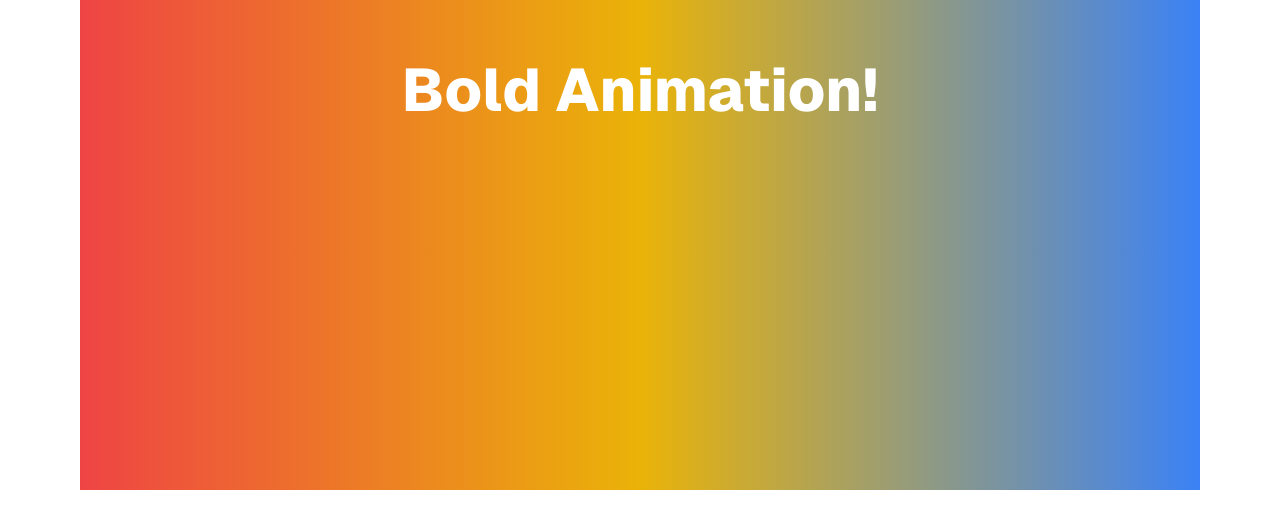
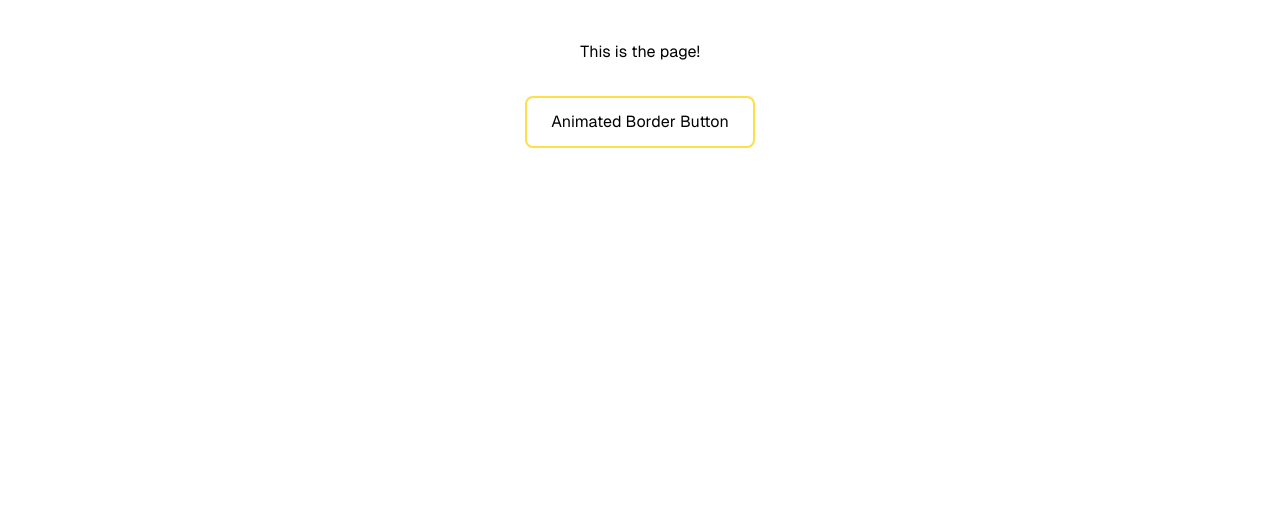
Before and after one commit to joshcallawaydev/breeze-ui-web, a Next.js app: page / in a window 1280 px wide. Shown: the top 528 px of the page. Built offline with nearby package versions, Linux system fonts and the light colour scheme.

Commit message:
FEATURE: refactor and add first button animation

```diff
--- a/app/components/AnimatedBackground.tsx
+++ /dev/null
@@ -1,8 +0,0 @@
-const AnimatedBackground: React.FC = () => {
-    return (
-      <div className="bg-gradient-to-r from-green-400 via-blue-500 to-purple-600 animate-breeze-ocean h-screen w-full flex items-center justify-center">
-      </div>
-    );
-  };
-
-  export default AnimatedBackground;
--- a/app/components/BoldBackground.tsx
+++ /dev/null
@@ -1,9 +0,0 @@
-const BoldBackground: React.FC = () => {
-    return (
-      <div className="bg-gradient-to-r from-red-500 via-yellow-500 to-blue-500 bg-size-400% animate-breeze-bold h-screen w-full flex items-center justify-center">
-        <h1 className="text-white text-6xl font-extrabold">Bold Animation!</h1>
-      </div>
-    );
-  };
-
-  export default BoldBackground;
--- /dev/null
+++ b/app/components/Button.tsx
@@ -0,0 +1,14 @@
+// components/Button.tsx
+import React from "react";
+
+const Button: React.FC = () => {
+  return (
+    <>
+      <button className="px-6 py-3 border-2 rounded-lg animate-breeze-border-fade">
+        Animated Border Button
+      </button>
+    </>
+  );
+};
+
+export default Button;
--- a/app/globals.css
+++ b/app/globals.css
@@ -2,26 +2,6 @@
 @tailwind components;
 @tailwind utilities;
 
-:root {
-  --background: #ffffff;
-  --foreground: #171717;
+body {
+  font-family: sans-serif, Helvetica;
 }
-
-@media (prefers-color-scheme: dark) {
-  :root {
-    --background: #0a0a0a;
-    --foreground: #ededed;
-  }
-}
-
-body {
-  color: var(--foreground);
-  background: var(--background);
-  font-family: Arial, Helvetica, sans-serif;
-}
-
-@layer utilities {
-  .text-balance {
-    text-wrap: balance;
-  }
-}
--- a/app/page.tsx
+++ b/app/page.tsx
@@ -1,11 +1,12 @@
-import AnimatedBackground from "./components/AnimatedBackground";
-import BoldBackground from "./components/BoldBackground";
+import Button from "./components/Button";
+
 
 export default function Home() {
   return (
-    <div className="grid grid-rows-[20px_1fr_20px] items-center justify-items-center min-h-screen p-8 pb-20 gap-16 sm:p-20 font-[family-name:var(--font-geist-sans)]">
-      {/* <AnimatedBackground /> */}
-      <BoldBackground />
+    <div className="w-full h-full flex flex-col items-center justify-center gap-8 mt-10 m-auto font-[family-name:var(--font-geist-sans)]">
+      <h1>This is the page!</h1>
+      {/* <div className="flex items-center h-20 w-60 bg-gradient-to-r from-[#45565E] via-[#5E747F] to-[#728B97] animate-breeze-ocean p-6 rounded-lg">Background colour chnage</div> */}
+      <Button />
     </div>
   );
 }
--- a/tailwind.config.js
+++ /dev/null
@@ -1,29 +0,0 @@
-/** @type {import('tailwindcss').Config} */
-module.exports = {
-  content: [
-    "./app/**/*.{js,ts,jsx,tsx}", // Include the app directory
-    "./components/**/*.{js,ts,jsx,tsx}",
-  ],
-  extend: {
-    animation: {
-      "breeze-ocean": "bgAnimation 5s ease infinite",
-      'breeze-bold': 'boldBgAnimation 7s ease infinite',
-    },
-    keyframes: {
-      bgAnimation: {
-        "0%": { backgroundPosition: "0% 50%" },
-        "50%": { backgroundPosition: "100% 50%" },
-        "100%": { backgroundPosition: "0% 50%" },
-      },
-      boldBgAnimation: {
-        '0%': { backgroundPosition: '0% 0%' },
-        '50%': { backgroundPosition: '100% 100%' },
-        '100%': { backgroundPosition: '0% 0%' },
-      },
-    },
-    backgroundSize: {
-      '400%': '400% 400%',
-    },
-  },
-  plugins: [],
-};
--- a/tailwind.config.ts
+++ b/tailwind.config.ts
@@ -12,6 +12,52 @@ const config: Config = {
         background: "var(--background)",
         foreground: "var(--foreground)",
       },
+      animation: {
+        "breeze-ocean": "bgAnimation 10s ease infinite",
+        "breeze-bold": "boldBgAnimation 7s ease infinite",
+        "breeze-pulse": "borderPulse 7s ease infinite",
+        'breeze-border-fade': 'borderColorChange 10s ease-in-out infinite',
+        'breeze-border-rotate': 'borderRotate 4s linear infinite',
+        'border-slide': 'borderSlide 5s linear infinite',
+      },
+      keyframes: {
+        bgAnimation: {
+          "0%": { backgroundPosition: "0% 75%" },
+          "50%": { backgroundPosition: "100% 50%" },
+          "100%": { backgroundPosition: "0% 50%" },
+        },
+        boldBgAnimation: {
+          "0%": { backgroundPosition: "0% 0%" },
+          "50%": { backgroundPosition: "100% 100%" },
+          "100%": { backgroundPosition: "0% 0%" },
+        },
+        borderPulse: {
+          "0%": { borderColor: "#9f0a18" },
+          "50%": { borderColor: "#007CF0" },
+          "100%": { borderColor: "#FF6EC7" },
+        },
+        borderColorChange: {
+          '0%': { borderColor: '#3490dc' },   // blue
+          '25%': { borderColor: '#38c172' },  // green
+          '50%': { borderColor: '#ffed4a' },  // yellow
+          '75%': { borderColor: '#e3342f' },  // red
+          '100%': { borderColor: '#3490dc' }, // blue again
+        },
+        borderRotate: {
+          '0%': { borderColor: '#3490dc transparent transparent transparent' }, // top blue
+          '25%': { borderColor: 'transparent #38c172 transparent transparent' }, // right green
+          '50%': { borderColor: 'transparent transparent #ffed4a transparent' }, // bottom yellow
+          '75%': { borderColor: 'transparent transparent transparent #e3342f' }, // left red
+          '100%': { borderColor: '#3490dc transparent transparent transparent' }, // back to top blue
+        },
+        borderSlide: {
+          '0%': { backgroundPosition: '0% 50%' },
+          '100%': { backgroundPosition: '200% 50%' },
+        },
+      },
+      // backgroundSize: {
+      //   "400%": "400% 400%",
+      // },
     },
   },
   plugins: [],
```
